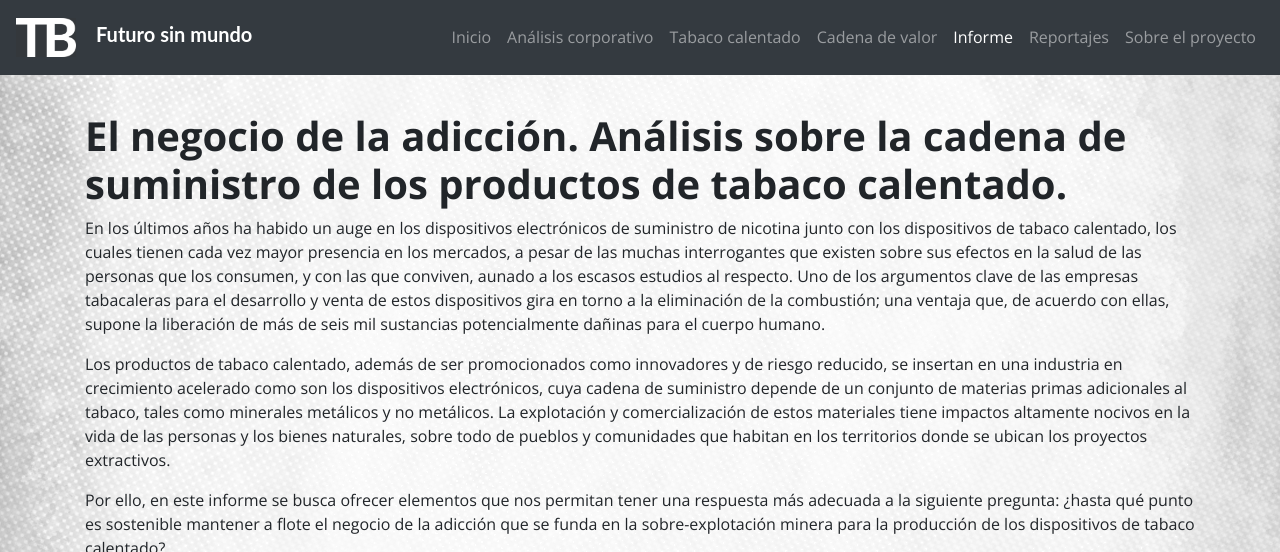
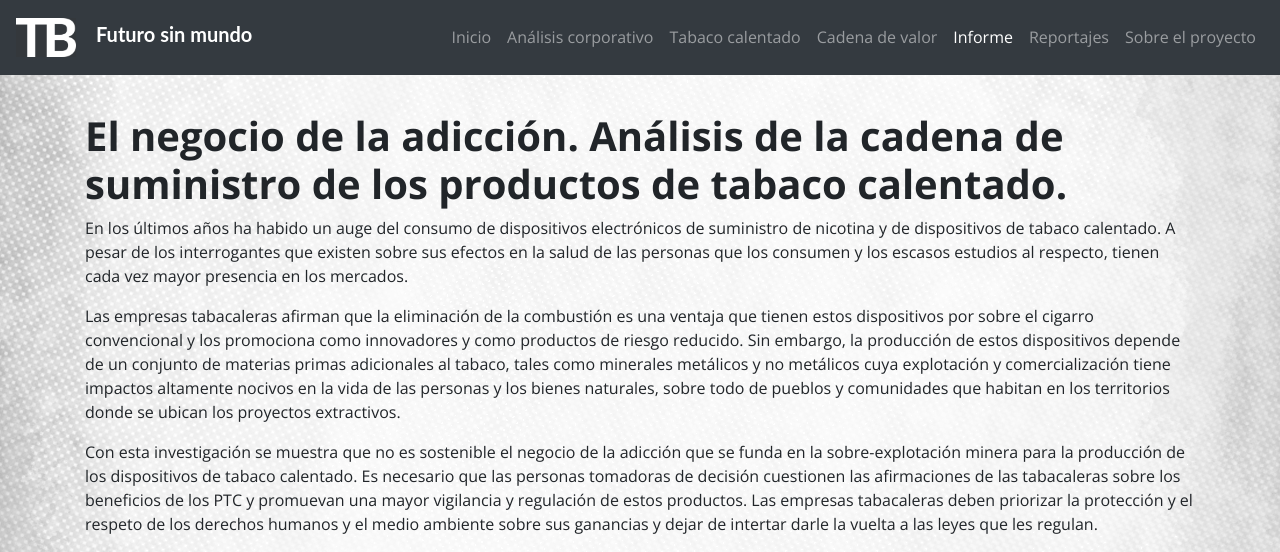
Before and after one commit to ProjectPODER/futurosinmundo, a Jekyll site: the page built from 5-informe.md, in a window 1280 px wide and 1326 px high, cut to the strip 0-552 px from the top of the window. Built offline with Jekyll 4.4.1, drawn with Linux system fonts in a browser that asks for light colours; some of the changed text lies outside the part shown.

Commit message:
Update 5-informe.md

```diff
--- a/5-informe.md
+++ b/5-informe.md
@@ -3,14 +3,13 @@ layout: page
 title: Informe
 permalink: /informe/
 ---
-# El negocio de la adicción. Análisis sobre la cadena de suministro de los productos de tabaco calentado.
+# El negocio de la adicción. Análisis de la cadena de suministro de los productos de tabaco calentado.
 
+En los últimos años ha habido un auge del consumo de dispositivos electrónicos de suministro de nicotina y de dispositivos de tabaco calentado.  A pesar de los interrogantes que existen sobre sus efectos en la salud de las personas que los consumen y los escasos estudios al respecto, tienen cada vez mayor presencia en los mercados.
 
-En los últimos años ha habido un auge en los dispositivos electrónicos de suministro de nicotina junto con los dispositivos de tabaco calentado, los cuales tienen cada vez mayor presencia en los mercados, a pesar de las muchas interrogantes que existen sobre sus efectos en la salud de las personas que los consumen, y con las que conviven, aunado a los escasos estudios al respecto. Uno de los argumentos clave de las empresas tabacaleras para el desarrollo y venta de estos dispositivos gira en torno a la eliminación de la combustión; una ventaja que, de acuerdo con ellas, supone la liberación de más de seis mil sustancias potencialmente dañinas para el cuerpo humano.
+Las empresas tabacaleras afirman que la eliminación de la combustión es una ventaja que tienen estos dispositivos por sobre el cigarro convencional y los promociona como innovadores y como productos de riesgo reducido. Sin embargo, la producción de estos dispositivos depende de un conjunto de materias primas adicionales al tabaco, tales como minerales metálicos y no metálicos cuya explotación y comercialización tiene impactos altamente nocivos en la vida de las personas y los bienes naturales, sobre todo de pueblos y comunidades que habitan en los territorios donde se ubican los proyectos extractivos.
 
-Los productos de tabaco calentado, además de ser promocionados como innovadores y de riesgo reducido, se insertan en una industria en crecimiento acelerado como son los dispositivos electrónicos, cuya cadena de suministro depende de un conjunto de materias primas adicionales al tabaco, tales como minerales metálicos y no metálicos. La explotación y comercialización de estos materiales tiene impactos altamente nocivos en la vida de las personas y los bienes naturales, sobre todo de pueblos y comunidades que habitan en los territorios donde se ubican los proyectos extractivos.
-
-Por ello, en este informe se busca ofrecer elementos que nos permitan tener una respuesta más adecuada a la siguiente pregunta: ¿hasta qué punto es sostenible mantener a flote el negocio de la adicción que se funda en la sobre-explotación minera para la producción de los dispositivos de tabaco calentado?
+Con esta investigación se muestra que no es sostenible el negocio de la adicción que se funda en la sobre-explotación minera para la producción de los dispositivos de tabaco calentado. Es necesario que las personas tomadoras de decisión cuestionen las afirmaciones de las tabacaleras sobre los beneficios de los PTC y promuevan una mayor vigilancia y regulación de estos productos. Las empresas tabacaleras deben priorizar la protección y el respeto de los derechos humanos y el medio ambiente sobre sus ganancias y dejar de intertar darle la vuelta a las leyes que les regulan.
 
 
 <div class="embed-responsive embed-responsive-16by9">
```
